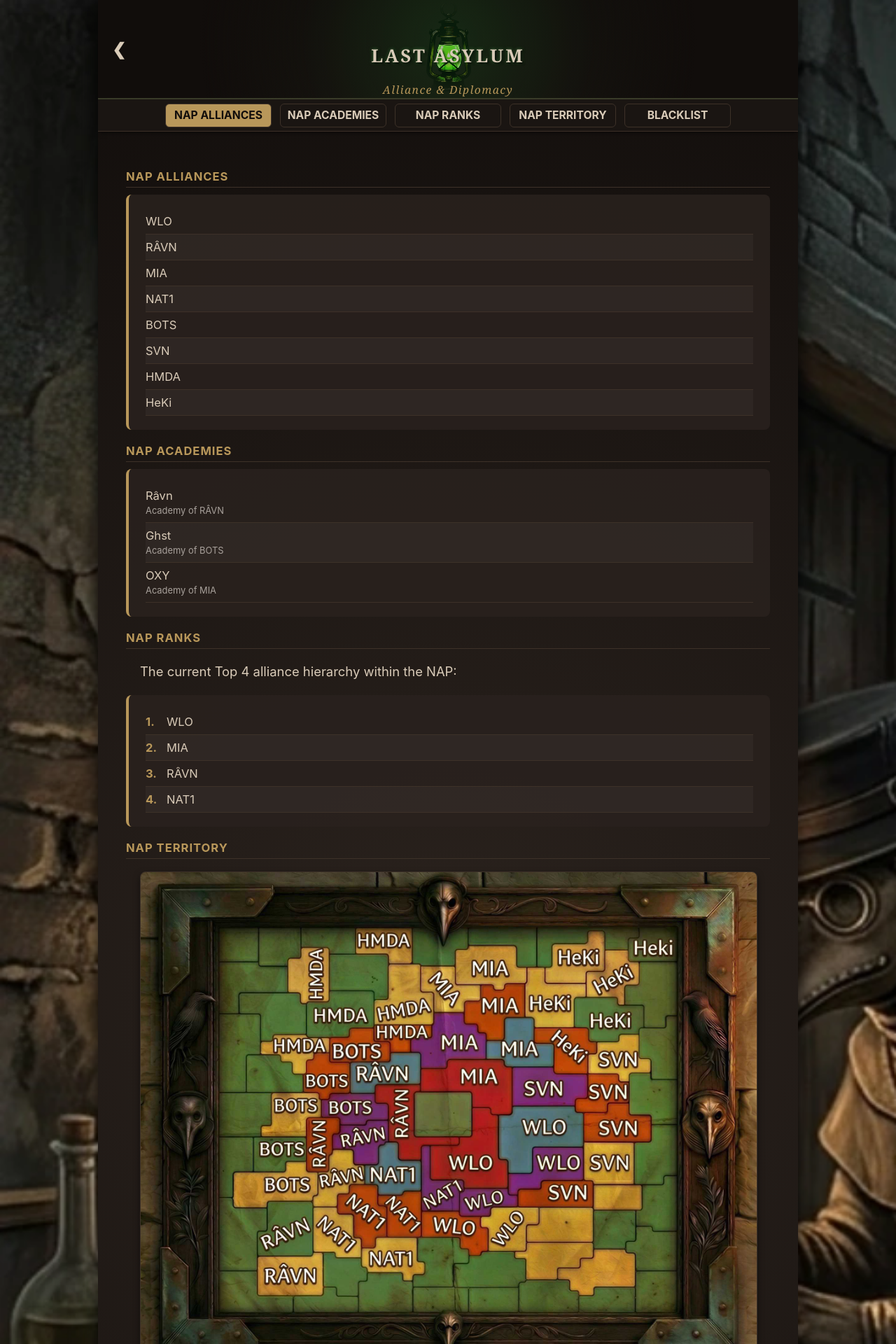
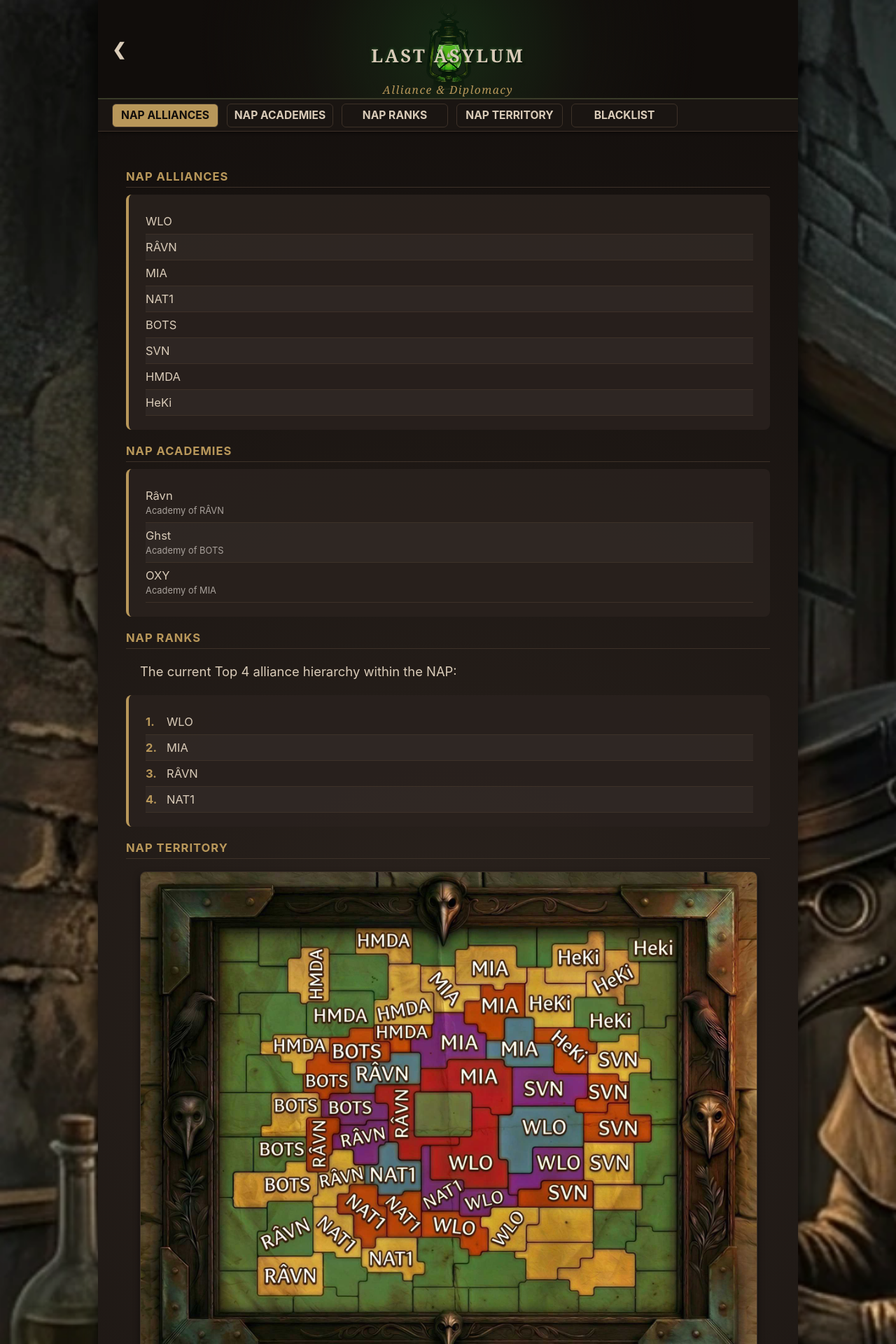
Before and after one commit to LA-S78/la-s78.github.io, a Jekyll site: the page built from alliance.md, in a window 1280 px wide. Shown: the top 1920 px of the page at 70% size. Built offline with Jekyll 4.4.1, drawn with Linux system fonts in a browser that asks for light colours.

Commit message:
more nav fixes

```diff
--- a/css/style.css
+++ b/css/style.css
@@ -120,14 +120,6 @@
 }
 .search-bar:focus { outline: none; border-color: var(--accent-color); }
 
-/* testing something
-h2 {
-    font-size: 0.9rem; text-transform: uppercase; letter-spacing: 1px;
-    color: var(--text-muted); margin-bottom: 10px;
-    border-bottom: 1px solid var(--border-color); padding-bottom: 5px;
-}
-*/
-
 /* --- 5. CARDS & SECTIONS --- */
 .rule-card {
     background-color: var(--card-bg); padding: 20px 24px; border-radius: 8px;
@@ -144,28 +136,50 @@
     position: sticky;
     top: 110px;
     z-index: 100;
-    min-height: 35px;
+    min-height: 45px; /* Slightly taller for better touch targets */
     background-color: #1a1512;
     border-bottom: 1px solid var(--border-color);
     box-shadow: 0 4px 6px -2px rgba(0, 0, 0, 0.5);
     overflow-x: auto;
-    scrollbar-width: none;
+    -webkit-overflow-scrolling: touch;
+    scrollbar-width: none; /* Hides scrollbar on Firefox */
     margin: 0;
+}
+
+/* Hides the ugly default scrollbar on Chrome/Safari */
+.anchor-nav::-webkit-scrollbar {
+    display: none;
 }
 
 .nav-wrapper {
     display: flex;
-    justify-content: center;
     align-items: center;
     gap: 12px;
     height: 100%;
-    padding: 0 20px;
-    min-width: min-content;
+    min-height: 45px;
+    padding: 0;
+
+    /* CRITICAL FIXES */
+    width: max-content; /* Forces the wrapper to physically hold all items */
+    min-width: 100%;    /* Ensures it still spans the screen if there are only 2 links */
+    /* justify-content: center;  <-- REMOVED: This is what breaks flex scrolling */
+}
+
+/* THE "PHANTOM NODE" HACK */
+/* These act as bulletproof padding that iOS cannot ignore */
+.nav-wrapper::before {
+    content: "";
+    flex: 0 0 8px; /* Left edge gap */
+}
+
+.nav-wrapper::after {
+    content: "";
+    flex: 0 0 20px; /* Right edge gap - forces the browser to scroll past the final link */
 }
 
 .anchor-link {
     flex: 0 0 115px;
-    height: 25px;
+    height: 28px;
     display: flex;
     align-items: center;
     justify-content: center;
@@ -177,6 +191,7 @@
     border-radius: 6px;
     transition: background 0.2s ease, color 0.2s ease;
     -webkit-tap-highlight-color: transparent;
+    margin: 0; /* Resets the previous Fix 1 margin attempt */
 }
 
 .anchor-link.active {
```
